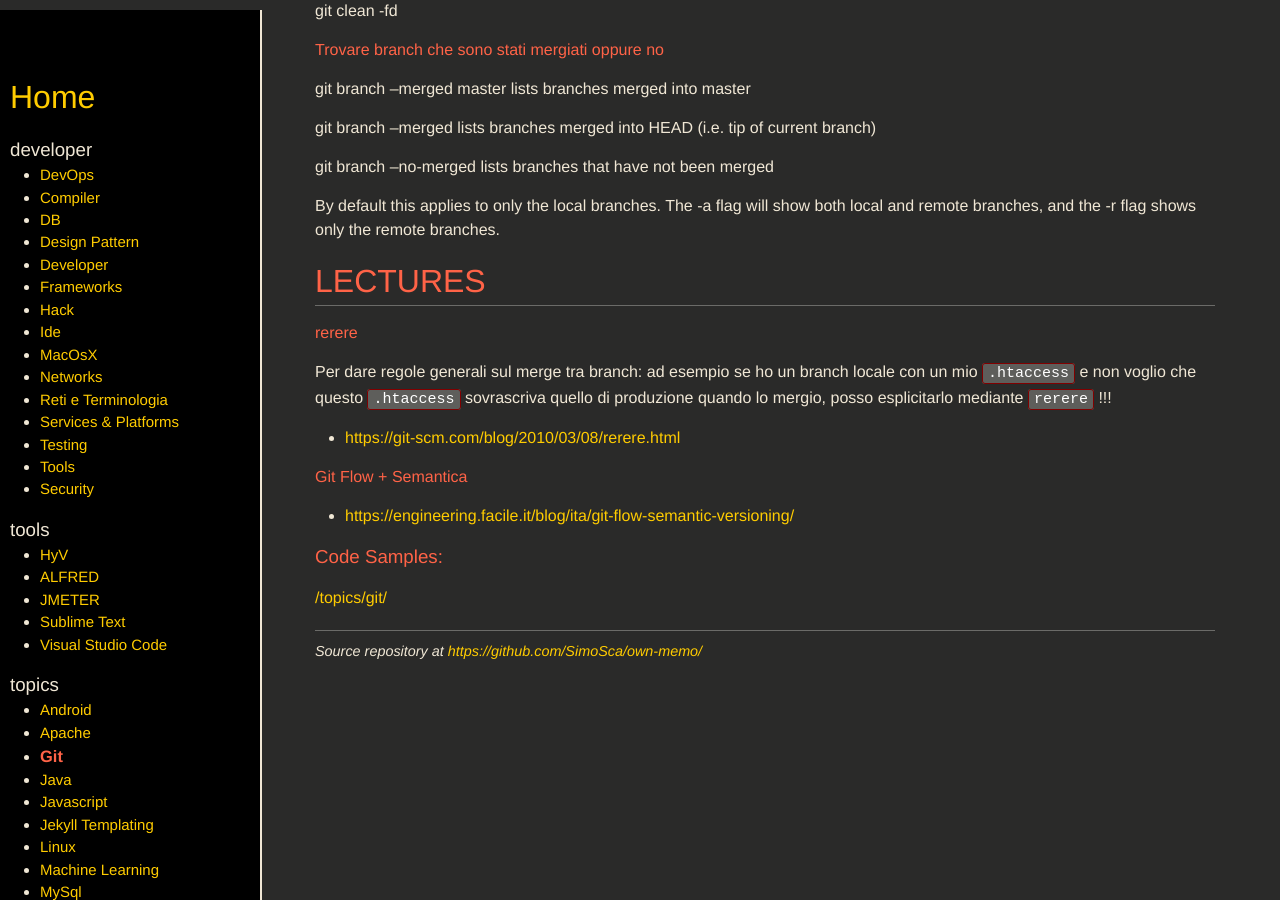
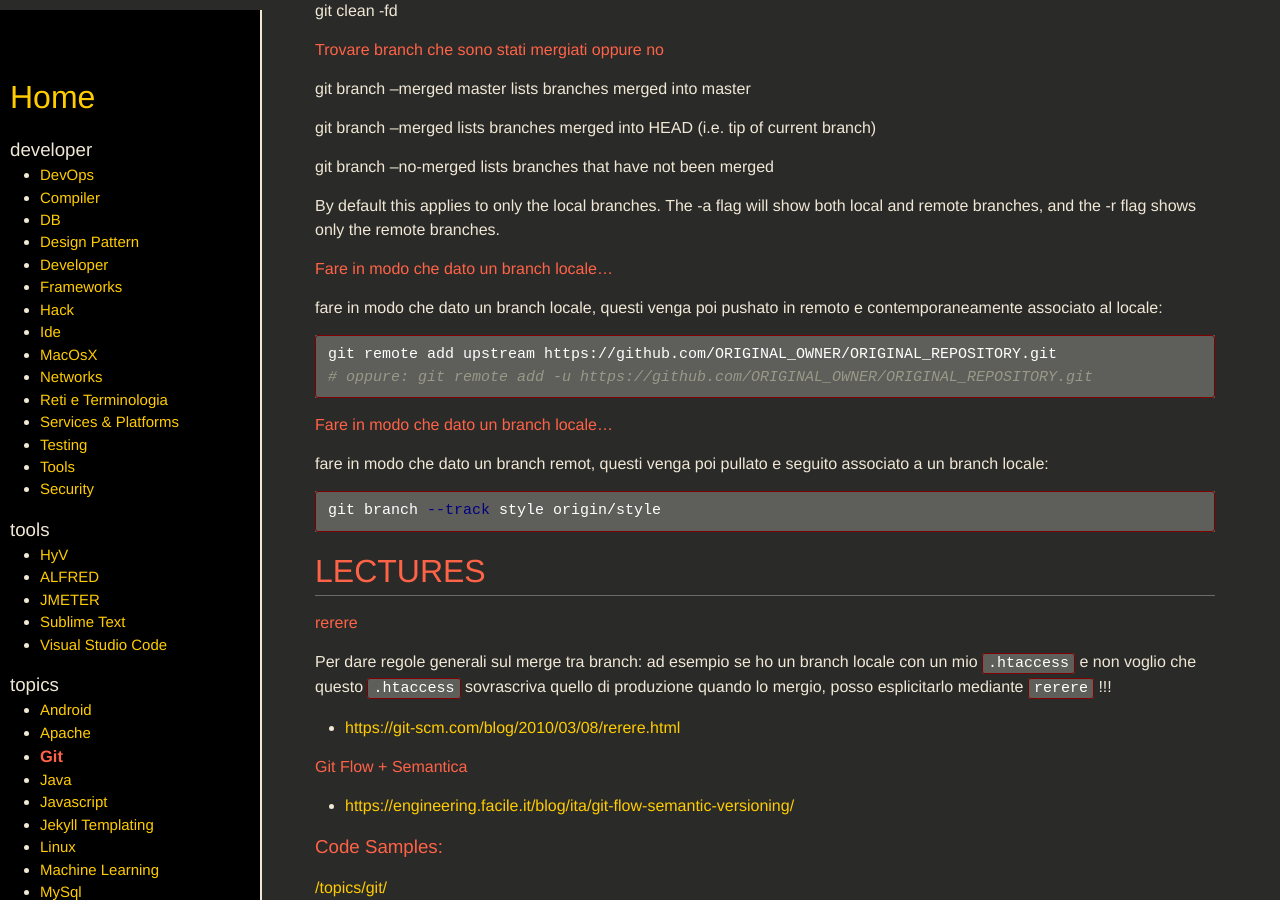
Before and after one commit to SimoSca/own-memo, a Jekyll site: the page built from _pages/topics/git.md, in a window 1280 px wide and 900 px high, scrolled down 1159 px. Built offline with Jekyll 4.4.1, drawn with Linux system fonts in a browser that asks for light colours; nearby versions of some CDN libraries.

Commit message:
[generic] Added generic updates

`````diff
--- a/_pages/topics/git.md
+++ b/_pages/topics/git.md
@@ -82,6 +82,24 @@ git branch --no-merged
 By default this applies to only the local branches. The -a flag will show both local and remote branches, and the -r flag shows only the remote branches.
 
 
+#### Fare in modo che dato un branch locale...
+
+fare in modo che dato un branch locale, questi venga poi pushato in remoto e contemporaneamente associato al locale:
+
+````bash
+git remote add upstream https://github.com/ORIGINAL_OWNER/ORIGINAL_REPOSITORY.git
+# oppure: git remote add -u https://github.com/ORIGINAL_OWNER/ORIGINAL_REPOSITORY.git
+````
+
+#### Fare in modo che dato un branch locale...
+
+fare in modo che dato un branch remot, questi venga poi pullato e seguito associato a un branch locale:
+
+````bash
+git branch --track style origin/style
+````
+
+
 
 LECTURES
 ========
`````
Also changed, not shown: _pages/developer/design-pattern.md (+12 -0 lines), _pages/topics/machine-learning.md (+2 -0 lines).
